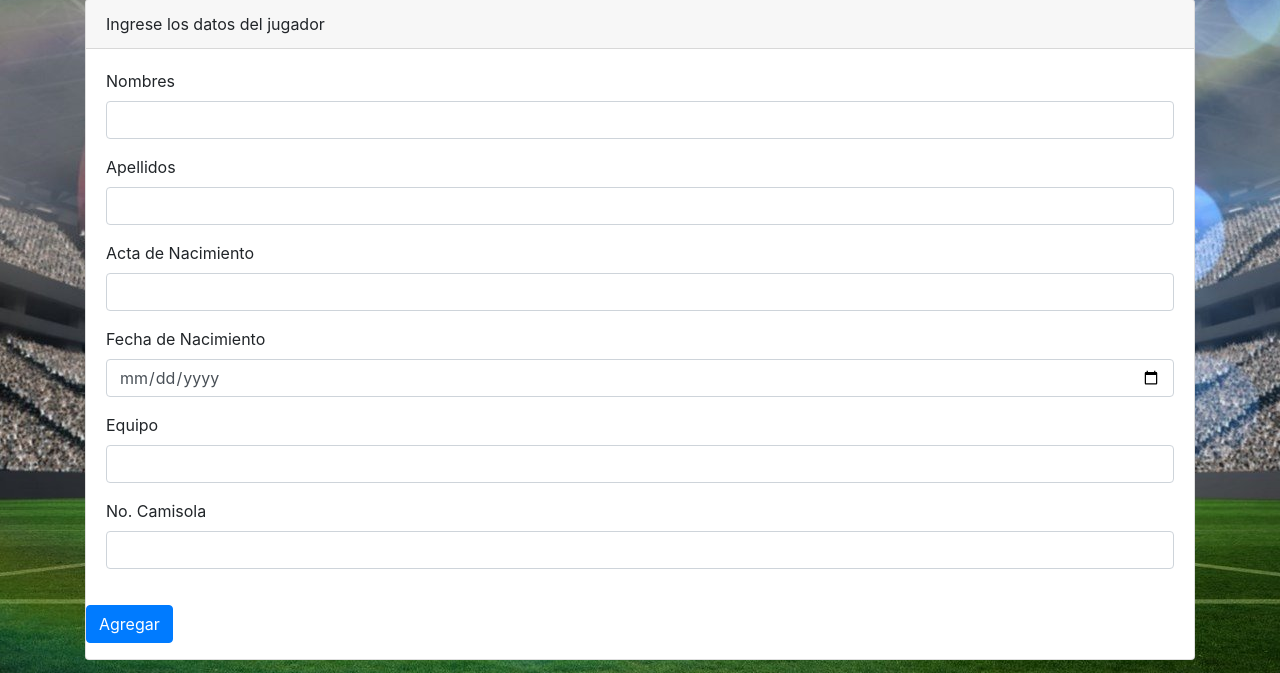
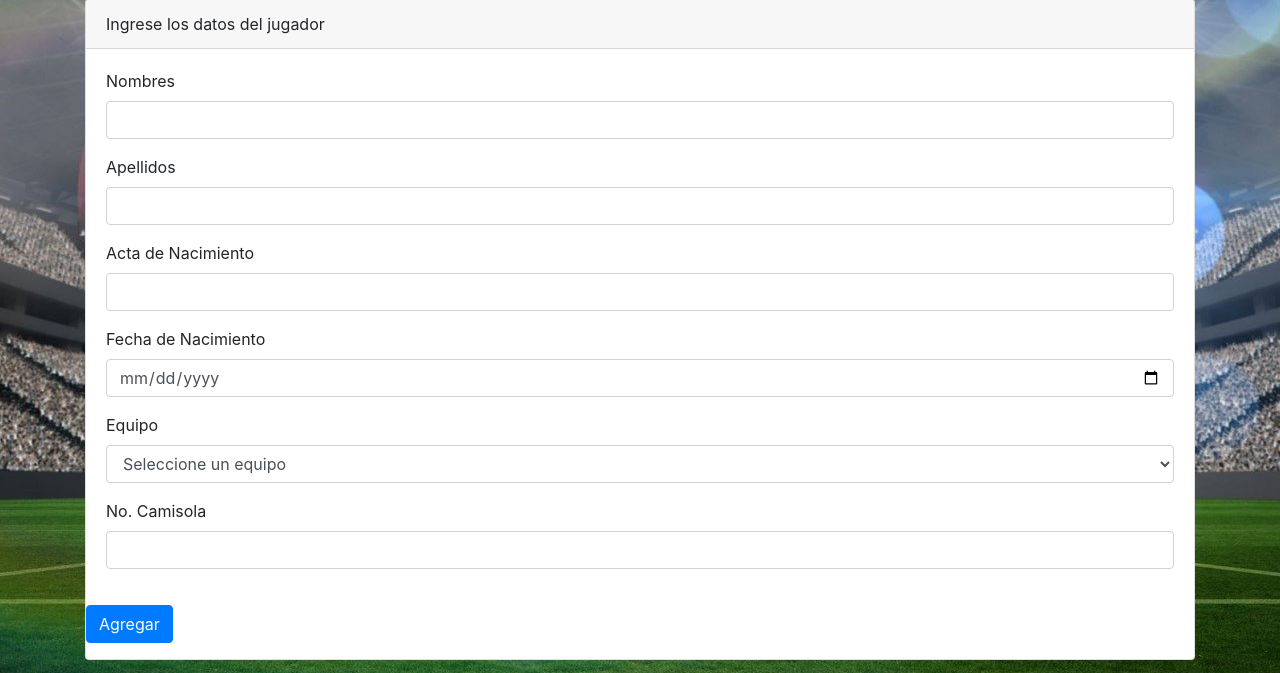
Before and after one commit to josevictorsamayoa/torneos, a CodeIgniter 4 app: the page made by app/Views/Crear_Jugador.php in a window 1280 px wide. Shown: the part 87-760 px from the top of the page. Run offline with PHP 8.4 and a stand-in for CodeIgniter, Linux system fonts and the light colour scheme; the template is opened without the code that fills it, so the values that code supplies are empty; some libraries are stand-ins or nearby versions.

Commit message:
Added teams select in create player view

```diff
--- a/app/Controllers/torneos.php
+++ b/app/Controllers/torneos.php
@@ -32,7 +32,9 @@ class torneos extends BaseController
 
 	//Funcion que muestra la vista de crear jugadores
 	function agregar_jugadores(){
-		return view('Crear_Jugador');
+		$equiposModel = new equiposModel();
+        $data['equipos_data'] = $equiposModel->findAll();
+		return view('Crear_Jugador', $data);
     }
 
 
--- a/app/Views/Crear_Jugador.php
+++ b/app/Views/Crear_Jugador.php
@@ -89,17 +89,15 @@
 
                     <div class="form-group">
                         <label>Equipo</label>
-                        <input type="number" name="equipo" class="form-control" />
-                        <?php
-                        if($validation->getError('equipo'))
-                        {
-                            echo "
-                            <div class='alert alert-danger mt-2'>
-                            ".$validation->getError('equipo')."
-                            </div>
-                            ";
-                        }
-                        ?>
+                        <select name="id_equipo" class="form-control">
+                            <option value="">Seleccione un equipo</option>
+                            <?php
+                                foreach ($equipos_data as $equipo) {
+                                    echo '<option value="'.$equipo['id_equipo'].'">'.$equipo['nombre'].'</option>';
+                                }
+                            ?>
+
+                        </select>
                     </div>
 
                    <!-- <div class="form-group">
```
Also changed, not shown: app/Views/Editar_Jugador.php (+0 -12 lines).
